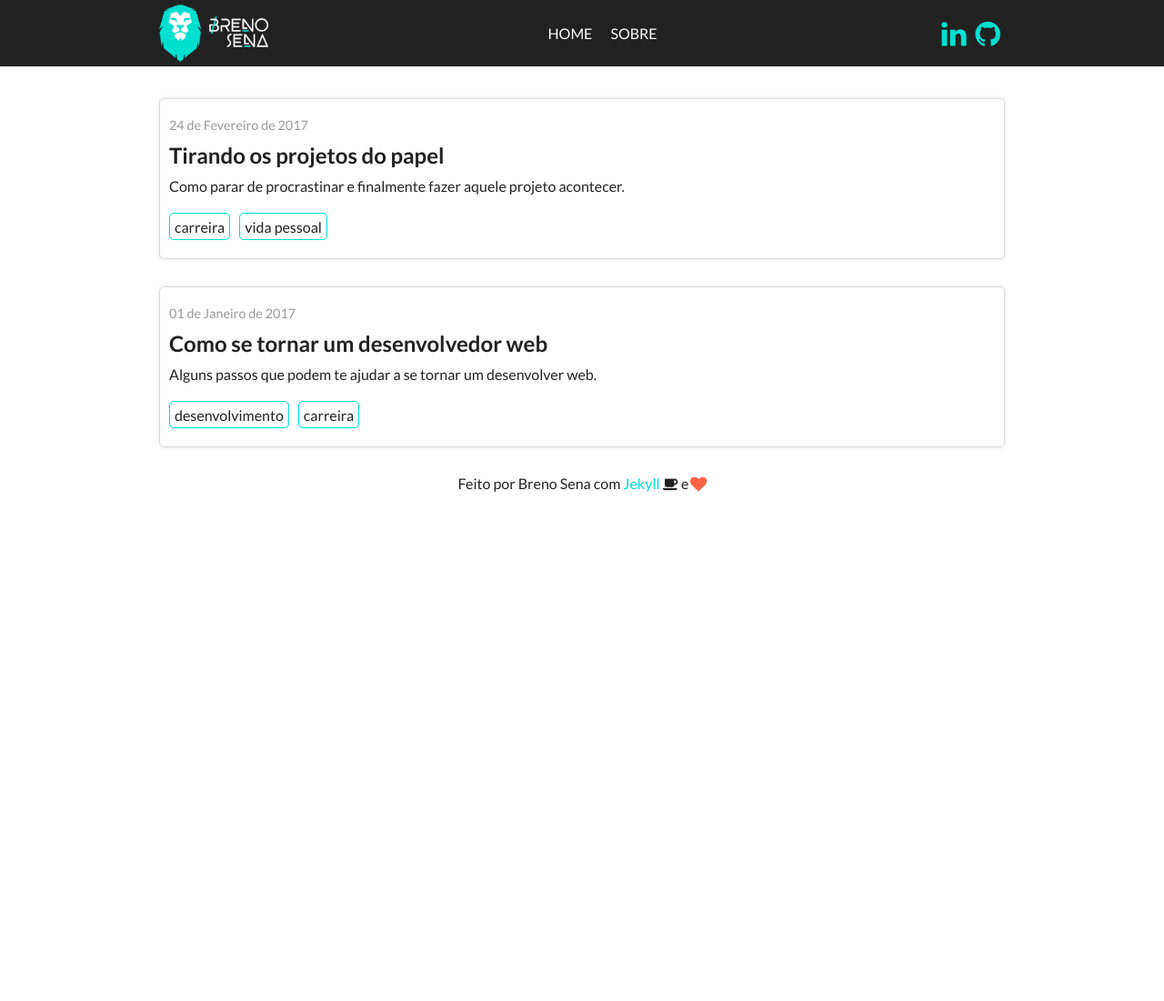
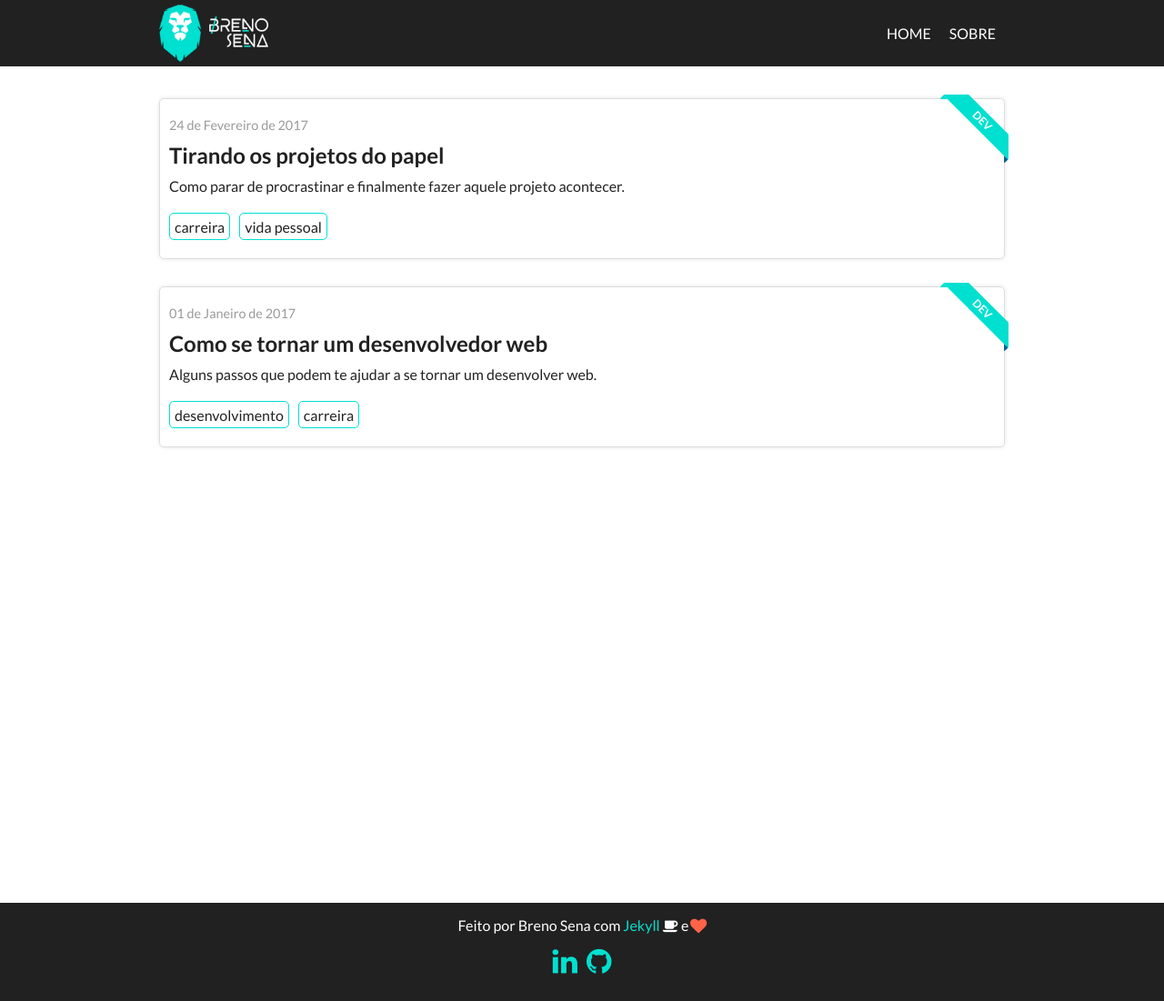
Before and after one commit to brenofsena/brenofsena.github.io, a Jekyll site: the page built from index.html, in a window 1280 px wide. Shown: the whole page at 91% size. Built offline with Jekyll 4.4.1, drawn with Linux system fonts in a browser that asks for light colours; nearby versions of some CDN libraries; before the commit the page ends 900 px from its top, so only the background shows below that.

Commit message:
Alterações de layout

```diff
--- a/_includes/footer.html
+++ b/_includes/footer.html
@@ -4,5 +4,22 @@
 			Feito por Breno Sena com <a href="https://jekyllrb.com/" target="blank">Jekyll</a>
 			<i class="fa fa-coffee" aria-hidden="true"></i> e <i class="fa fa-heart" aria-hidden="true"></i>
 		</p>
+
+		<div class="social">
+			<nav>
+				<ul>
+					<li>
+						<a href="https://br.linkedin.com/in/brenofsena" target="blank">
+						<i class="fa fa-linkedin" aria-hidden="true"></i>
+					</a>
+					</li>
+					<li>
+						<a href="https://github.com/brenofsena" target="blank">
+						<i class="fa fa-github"></i>
+					</a>
+					</li>
+				</ul>
+			</nav>
+		</div>
 	</div>
 </footer>
--- a/_includes/header.html
+++ b/_includes/header.html
@@ -16,13 +16,10 @@
 		{% endif %}
 
 
-
-
 		<button class="menu-abrir">
 			<i class="fa fa-bars" aria-hidden="true"></i>
 		</button>
 
-		<!-- Menu -->
 		<nav class="menu">
 
 			<button class="menu-fechar">
@@ -42,25 +39,6 @@
 				{% endif %} {% endunless %} {% endfor %}
 			</ul>
 		</nav>
-		<!-- Fim Menu -->
 
-		<!-- Social -->
-		<div class="social">
-			<nav>
-				<ul>
-					<li>
-						<a href="https://br.linkedin.com/in/brenofsena" target="blank">
-						<i class="fa fa-linkedin" aria-hidden="true"></i>
-					</a>
-					</li>
-					<li>
-						<a href="https://github.com/brenofsena" target="blank">
-						<i class="fa fa-github"></i>
-					</a>
-					</li>
-				</ul>
-			</nav>
-		</div>
-		<!-- Social -->
 	</div>
 </header>
--- a/_posts/2017-01-01-como-se-tornar-um-desenvolvedor-web.markdown
+++ b/_posts/2017-01-01-como-se-tornar-um-desenvolvedor-web.markdown
@@ -8,6 +8,7 @@ tags:
 intro: "Alguns passos que podem te ajudar a se tornar um desenvolver web."
 image: "assets/img/post-1.jpg"
 alt: "Desenvolvimento web"
+flag: "Dev"
 ---
 
 ## Introdução
--- a/_posts/2017-02-24-tirando-os-projetos-do-papel.markdown
+++ b/_posts/2017-02-24-tirando-os-projetos-do-papel.markdown
@@ -8,6 +8,7 @@ tags:
 - vida pessoal
 image: assets/img/post-2.jpg
 alt: tirando as idéias do papel
+flag: "Dev"
 ---
 
 ## Introdução
--- a/_sass/_layout.scss
+++ b/_sass/_layout.scss
@@ -1,9 +1,9 @@
 // Header
-.header{
+.header {
   background: $primary-color;
 }
 
-.header .flex{
+.header .flex {
   -webkit-box-pack: justify;
   -ms-flex-pack: justify;
   justify-content: space-between;
@@ -13,12 +13,11 @@
 }
 
 // LOGO
-
 .logo a img {
   max-width: 120px;
 }
 
-.logo{
+.logo {
   -webkit-transition: all .2s ease-out;
   transition: all .2s ease-out;
 }
@@ -27,12 +26,10 @@
   opacity: .7;
 }
 
-
 // MENU
-
 .menu {
-  ul{
-    li{
+  ul {
+    li {
       float: left;
       margin: 0 10px;
       a {
@@ -51,28 +48,9 @@
   }
 }
 
-
-//REDES SOCIAIS
-
-.social ul li {
-  float: left;
-  margin: 10px 5px;
-}
-
-.social ul li a {
-  color: $secondary-color;
-  font-size: 2em;
-  -webkit-transition: all .2s ease-out;
-  transition: all .2s ease-out;
-}
-
-.social ul li a:hover {
-  color: #fff;
-}
-
-
 // CARDS
-.cards .card {
+.cards {
+  .card {
     border: solid 1px #ddd;
     border-radius: 5px;
     padding: 10px;
@@ -84,33 +62,27 @@
     min-height: 170px;
     -webkit-transition: all .2s ease-out;
     transition: all .2s ease-out;
-}
-
-.cards .card:hover {
-  border-color: $secondary-color;
-}
-
-.cards .card time {
+    position: relative;
+    time {
       color: #9A9A9A;
       font-size: .9em;
       margin: 10px 0;
     }
-
-.cards .card h2 {
+    h2 {
       margin: 10px 0;
-}
-
-.cards .card h2 a {
+      a {
         color: $primary-color;
         text-decoration: none;
       }
-
-.cards .card p {
+    }
+    p {
       color: #222;
       margin: 10px 0;
     }
-
-.cards .card .tags {
+    &:hover {
+      border-color: $secondary-color;
+    }
+    .tags {
       border: solid 1px $secondary-color;
       float: left;
       margin: 10px 5px 10px 0px;
@@ -122,10 +94,59 @@
       border-radius: 5px;
       color: #222;
     }
-
+    .flag {
+      position: absolute;
+      right: -5px;
+      top: -5px;
+      z-index: 1;
+      overflow: hidden;
+      width: 75px;
+      height: 75px;
+      text-align: right;
+      span {
+        font-size: .75rem;
+        font-weight: bold;
+        color: #fff;
+        text-transform: uppercase;
+        text-align: center;
+        line-height: 20px;
+        -webkit-transform: rotate(45deg);
+        transform: rotate(45deg);
+        -webkit-transform: rotate(45deg);
+        width: 100px;
+        display: block;
+        background: $secondary-color;
+        position: absolute;
+        top: 19px;
+        right: -21px;
+        &:before {
+          content: "";
+          position: absolute;
+          left: 0;
+          top: 100%;
+          z-index: -1;
+          border-left: 3px solid $secondary-color;
+          border-right: 3px solid transparent;
+          border-bottom: 3px solid transparent;
+          border-top: 3px solid $secondary-color;
+        }
+        &:after {
+          content: "";
+          position: absolute;
+          right: 0;
+          top: 100%;
+          z-index: -1;
+          border-left: 3px solid transparent;
+          border-right: 3px solid #005f97;
+          border-bottom: 3px solid transparent;
+          border-top: 3px solid #005f97;
+        }
+      }
+    }
+  }
+}
 
 // POST
-
 .post {
   width: 100%;
   .post-header {
@@ -170,7 +191,7 @@
       color: $primary-color;
       margin: 10px 0;
     }
-    h3{
+    h3 {
       color: $primary-color;
       font-size: 1.2em;
       margin: 10px 0;
@@ -210,9 +231,7 @@
   }
 }
 
-
 // SHARE
-
 .share {
   text-align: center;
   h3 {
@@ -253,9 +272,7 @@
   margin: 40px;
 }
 
-
 // PAGINAS
-
 .page h1,
 .page h2,
 .page h3 {
@@ -289,16 +306,16 @@
   color: #777;
 }
 
-
 // FOOTER
-
 .footer {
   width: 100%;
-  margin: 20px 0px;
+  margin: 20px 0px 0;
+  background: $primary-color;
+  padding: 10px;
 }
 
 .footer p {
-  color: #222;
+  color: #fff;
   text-align: center;
   font-size: 1em;
   margin: 0 10px;
@@ -309,8 +326,8 @@
   text-decoration: none;
 }
 
-.footer p .fa-coffee{
-  color: $primary-color;
+.footer p .fa-coffee {
+  color: #fff;
 }
 
 .footer p .fa-heart {
@@ -341,6 +358,28 @@
   }
 }
 
+//REDES SOCIAIS
+.social {
+  display: table;
+  margin: auto;
+}
+
+.social ul li {
+  float: left;
+  margin: 10px 5px;
+}
+
+.social ul li a {
+  color: $secondary-color;
+  font-size: 2em;
+  -webkit-transition: all .2s ease-out;
+  transition: all .2s ease-out;
+}
+
+.social ul li a:hover {
+  color: #fff;
+}
+
 @media screen and (max-width: 640px) {
   .menu {
     position: fixed;
@@ -348,13 +387,13 @@
     bottom: 0;
     left: -100%;
     z-index: 9999;
-    width: 80%;
+    width: 100%;
     padding: 30px;
     -webkit-transition: left .2s ease-out;
     transition: left .2s ease-out;
-    background: $primary-color;
-    ul{
-      li{
+    background: rgba(0,0,0,0.9);
+    ul {
+      li {
         float: none;
         margin: 20px 0;
       }
@@ -373,13 +412,13 @@
     outline: none;
   }
   .menu-abrir {
-    color: #fff;
+    color: $secondary-color;
   }
   .menu-fechar {
-    color: #fff;
+    color: $secondary-color;
     position: absolute;
-    top: 0;
-    right: 0;
+    top: 5px;
+    right: 17px;
   }
 }
 
--- a/index.html
+++ b/index.html
@@ -3,13 +3,18 @@ layout: default
 ---
 
 <!-- Cards -->
-<section class="cards">
+<section class="cards height-100">
     <div class="container flex">
       {% if site.posts.size == 0 %}
         <h2>Nenhum post encontrado =(</h2>
       {% else %}
         {% for post in site.posts %}
           <article class="card">
+
+            <div class="flag">
+              <span>{{post.flag}}</span>
+            </div>
+
             <time>
               {{ post.date | date: "%d" }} de
               {% assign m = post.date | date: "%-m" %}
```
Lines whose indentation alone changed are shown as unchanged.
